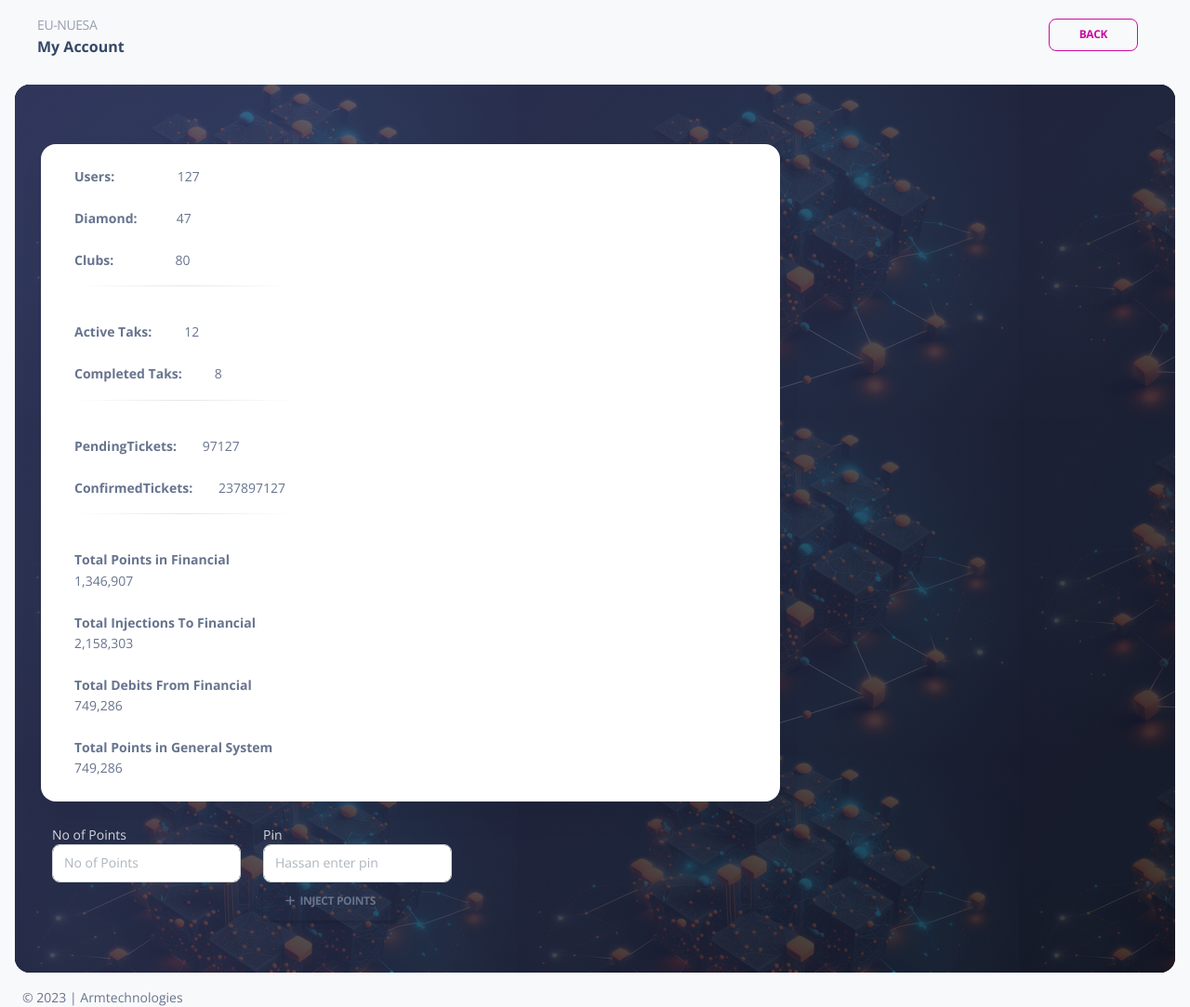
After one commit to MichaelEjila/HOC, a Django app: template main/templates/flourish.html in a window 1280 px wide. The commit adds this page. Shown: the whole page at 93% size. Run offline with Django 4.2, Linux system fonts and the light colour scheme; the template is opened without the code that fills it, so the values that code supplies are empty; some libraries are stand-ins or nearby versions.

Commit message:
Set up for live

```diff
--- a/main/admin.py
+++ b/main/admin.py
@@ -46,7 +46,8 @@ class CustomUserAdmin(BaseUserAdmin):
          'user_category', 'vendor_id', 'balance')}),
         ('Personal Info', {'fields': ('first_name', 'last_name')}),
         # ('Permissions', {'fields': ('is_active', 'is_staff', 'groups', 'user_permissions')}),
-        ('Permissions', {'fields': ('is_active', 'is_staff',)}),
+        ('Permissions', {
+         'fields': ('is_active', 'is_staff', 'user_permissions')}),
         ('Important dates', {'fields': ('last_login', 'date_joined')}),
     )
 
--- /dev/null
+++ b/main/templates/flourish.html
@@ -0,0 +1,256 @@
+<!DOCTYPE html>
+<html lang="en">
+
+{% load static %}
+
+<head>
+  <meta charset="utf-8" />
+  <meta name="viewport" content="width=device-width, initial-scale=1, shrink-to-fit=no">
+  <link rel="apple-touch-icon" sizes="76x76" href="img/apple-icon.png">
+  <link rel="icon" type="image/png" href="img/nuslog.png">
+  <title>
+    EUNUESA
+  </title>
+  <!--     Fonts and icons     -->
+  <link href="https://fonts.googleapis.com/css?family=Open+Sans:300,400,600,700" rel="stylesheet" />
+  <!-- Nucleo Icons -->
+ <link href="{% static "css/nucleo-icons.css" %}" rel="stylesheet" />
+ <link href="{% static "css/nucleo-svg.css" %}" rel="stylesheet" />
+
+ <!-- Font Awesome Icons -->
+ <script src="https://kit.fontawesome.com/42d5adcbca.js" crossorigin="anonymous"></script>
+
+ <!-- CSS Files -->
+ <link id="pagestyle" href="{% static "css/soft-ui-dashboard.css" %}" rel="stylesheet" />
+
+  <!-- Nepcha Analytics (nepcha.com) -->
+  <script defer data-site="DOMAIN_NAME" src="https://api.nepcha.com/js/nepcha-analytics.js"></script>
+</head>
+
+<body class="g-sidenav-show  bg-gray-100 virtual-reality">
+  <div>
+    <!-- Navbar -->
+    <nav class="navbar navbar-main navbar-expand-lg px-0 mx-4 shadow-none border-radius-xl" id="navbarBlur"
+      navbar-scroll="true">
+      <div class="container-fluid py-1 px-3">
+        <nav aria-label="breadcrumb">
+          <ol class="breadcrumb bg-transparent mb-0 pb-0 pt-1 px-0 me-sm-6 me-5">
+            <li class="breadcrumb-item text-sm"><a class="opacity-5 text-dark" href="javascript:;">EU-NUESA</a></li>
+          </ol>
+          <h6 class="font-weight-bolder mb-0">My Account</h6>
+        </nav>
+        <div class="collapse navbar-collapse mt-sm-0 mt-2 me-md-0 me-sm-4" id="navbar">
+          <div class="ms-md-auto pe-md-3 d-flex align-items-center">
+            <!-- <div class="input-group">
+              <span class="input-group-text text-body"><i class="fas fa-search" aria-hidden="true"></i></span>
+              <input type="text" class="form-control" placeholder="Type here...">
+            </div> -->
+          </div>
+          <ul class="navbar-nav  justify-content-end">
+            <li class="nav-item d-flex align-items-center">
+              <a class="btn btn-outline-primary btn-sm mb-0 me-3" href="{% url 'account_view' %}">Back</a>
+            </li>
+
+
+          </ul>
+        </div>
+      </div>
+    </nav>
+    <!-- End Navbar -->
+  </div>
+  <div class="border-radius-xl mt-3 mx-3 position-relative"
+  style="background-image: url('{% static 'img/bty.jpg' %}'); background-size:;">
+  <script title="Find Date">
+    function getDateTime() {
+      // Create a new Date object
+      const today = new Date();
+      const hour = today.getHours();
+      const minute = today.getMinutes();
+      const day = today.getDay();
+      const formattedDateTime = `${hour}:${minute}`;
+      const todays = day;
+      return formattedDateTime;
+    }
+  </script>
+
+  <main class="main-content mt-1 border-radius-lg">
+    <div class="overflow-hidden position-relative border-radius-xl"
+      style="background-image: url('{% static 'img/bty.jpg' %}');"><!--this is not an error-->
+      <span class="mask bg-gradient-dark"></span>
+      <div class="card-body position-relative z-index-1 p-3">
+
+
+        <div class="container-fluid py-4">
+          <div class="row">
+            <div class="col-lg-8">
+              <div class="row">
+                <div class="card  mt-4">
+                  <div class="card-body">
+                    <div class="d-flex">
+                      <small class="my-auto">
+                        <b class="me-6">
+                          Users:
+                        </b>
+                        <!-- VATO!!!!   Return the NO of user HEre-->
+                        127
+                        <br><br />
+                        <b class="me-4">
+                          Diamond:
+                        </b>
+                        <!-- VATO!!!!   Return the NO of Diamond Users  HEre-->
+                        &nbsp;&nbsp;&nbsp;&nbsp;47
+                        <br><br />
+                        <b class="me-5">
+                          Clubs:
+                        </b>
+                        <!-- VATO!!!!   Return the NO of Clubs Users  HEre-->
+                        &nbsp;&nbsp;&nbsp;&nbsp;80
+                        <br>
+                        <hr class="horizontal dark">
+                        <br />
+                        <b class="me-4">
+                          Active Taks:
+                        </b>
+                        <!-- VATO!!!!   Return the NO of Task  HEre-->
+                        &nbsp;&nbsp;12
+                        <br><br>
+
+                        <b class="me-4">
+                          Completed Taks:
+                        </b>
+                        <!-- VATO!!!!   Return the NO of Task  HEre-->
+                        &nbsp;&nbsp;8
+
+
+                        <br>
+                        <hr class="horizontal dark">
+                        <br />
+                        <b class="me-4">
+                          PendingTickets:
+                        </b>
+                        <!-- VATO!!!!   Return the NO of objects in the PendingTransaction Table-->
+                        97127
+                        <br><br />
+                        <b class="me-4">
+                          ConfirmedTickets:
+                        </b>
+                        <!-- VATO!!!!   Return the NO of objects in the PendingTransaction Table-->
+                        237897127
+                        <br>
+                        <hr class="horizontal dark">
+                        <br />
+                        <b class="me-4">
+                          Total Points in Financial
+                        </b>
+                        <br>
+                        <!-- VATO!!!!   Return the NO of objects in the PendingTransaction Table-->
+                        1,346,907
+                        <br><br>
+
+                        <b class="me-4">
+                          Total Injections To Financial
+
+                        </b>
+                        <br>
+                        <!-- VATO!!!!   Return the NO of objects in the PendingTransaction Table-->
+                        2,158,303
+                        <br><br>
+
+                        <b class="me-4">
+                          Total Debits From Financial
+                        </b>
+                        <br>
+                        <!-- VATO!!!!   Return the NO of objects in the PendingTransaction Table-->
+                        749,286
+                        <br><br>
+                        <b class="me-4">
+                          Total Points in General System
+                        </b>
+                        <br>
+                        <!-- VATO!!!!   Return the NO of objects in the PendingTransaction Table-->
+                        749,286
+
+                      </small>
+                    </div>
+                  </div>
+                </div>
+                <div class="d-flex">
+                  <div class="me-4">
+                    <br>
+                    <p class="text-white text-sm opacity-8 mb-0">No of Points</p>
+                    <p class="text-white text-sm opacity-8 mb-0">
+                    <div class="input-group">
+                      <form id="scannedhash" method="post" action="">
+                        <!-- {% csrf_token %} -->
+
+                        <input type="text" id="qr_code_input" name="no-point" placeholder="No of Points"
+                          class="form-control">
+
+                      </form>
+                    </div>
+                    </p>
+                    <!-- VATO!!!!   Return the User FullName HEre-->
+
+                  </div>
+                  <div>
+                    <br>
+                    <p class="text-white text-sm opacity-8 mb-0">Pin</p>
+                    <form id="scannedhash" method="post" action="">
+                      <!-- {% csrf_token %} -->
+
+                      <input type="text" id="qr_code_input" name="point-pin" placeholder="Hassan enter pin"
+                        class="form-control">
+
+                        <button type="submit" class="btn bg-gradient-grey me-5"><i class="fas fa-plus"></i>&nbsp;&nbsp;Inject
+                        Points </button>
+                    </form>
+                  </div>
+
+                </div>
+
+              </div>
+            </div>
+          </div>
+        </div>
+      </div>
+    </div>
+
+  </main>
+</div>
+<footer class="footer pt-3  ">
+  <div class="container-fluid">
+    <div class="row align-items-center justify-content-lg-between">
+      <div class="col-lg-6 mb-lg-0 mb-4">
+        <div class="copyright text-center text-sm text-muted text-lg-start">
+          ©
+          <script>
+            document.write(new Date().getFullYear())
+          </script> | Armtechnologies
+        </div>
+      </div>
+
+    </div>
+  </div>
+</footer>
+
+
+  <!--   Core JS Files   -->
+  <script src="{% static "js/core/popper.min.js" %}"></script>
+  <script src="{% static "js/core/bootstrap.min.js" %}"></script>
+  <script src="{% static "js/plugins/perfect-scrollbar.min.js" %}"></script>
+  <script src="{% static "js/plugins/smooth-scrollbar.min.js" %}"></script>
+  <script>
+    var win = navigator.platform.indexOf('Win') > -1;
+    if (win && document.querySelector('#sidenav-scrollbar')) {
+      var options = {
+        damping: '0.5'
+      }
+      Scrollbar.init(document.querySelector('#sidenav-scrollbar'), options);
+    }
+  </script>
+  <!-- Github buttons -->
+  <script async defer src="https://buttons.github.io/buttons.js"></script>
+  <script src="{% static "js/soft-ui-dashboard.min.js?v=1.0.7" %}"></script>
+</body>
+
+</html>
```
Also changed, not shown: main/events/services.py (+21 -14 lines), main/templates/account.html (+27 -32 lines), main/templates/login.html (+4 -4 lines), main/templates/trans.html (+12 -7 lines), main/transaction/send_points/services.py (+63 -49 lines), main/utils/services.py (+23 -12 lines), main/views.py (+169 -38 lines), db.sqlite3.
